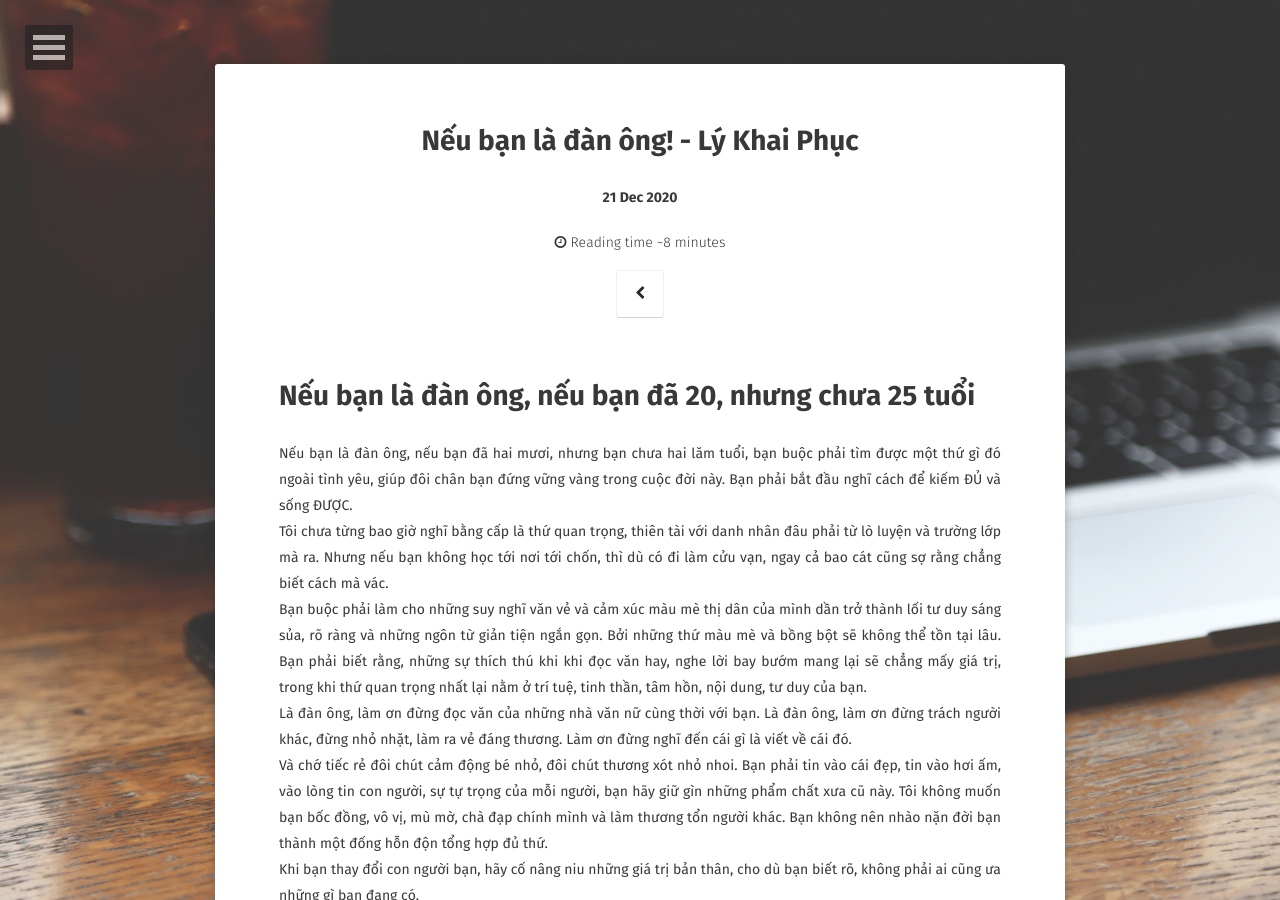
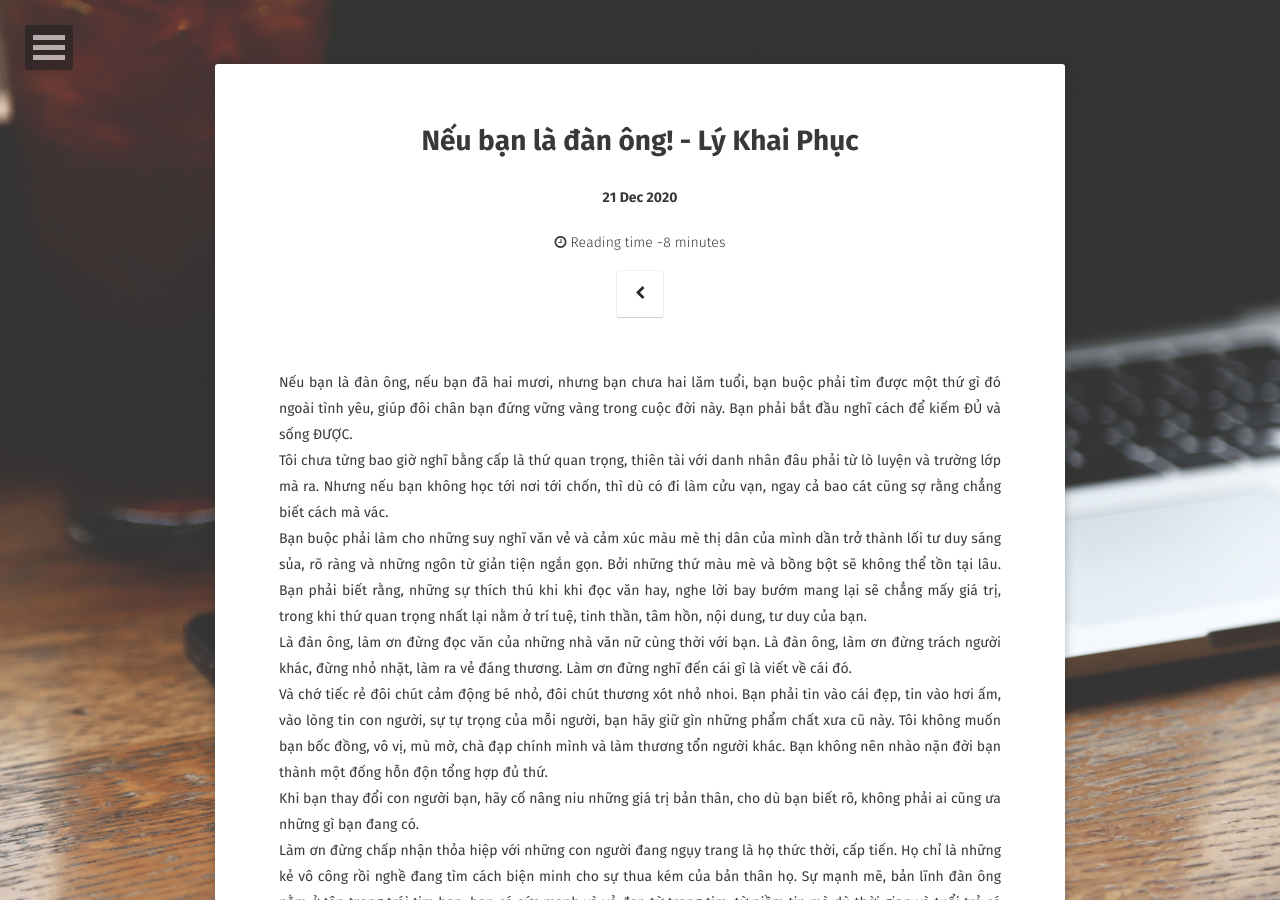
Before and after one commit to ddoffy/ddoffy.github.io, a Jekyll site: the page built from _posts/2020-12-21-be-a-man.md, in a window 1280 px wide and 900 px high. Built offline with Jekyll 4.4.1, drawn with Linux system fonts in a browser that asks for light colours; some web fonts are replaced; comment, search, counter and statistics services are not loaded.

Commit message:
Update format for posts

```diff
--- a/_posts/2020-12-21-be-a-man.md
+++ b/_posts/2020-12-21-be-a-man.md
@@ -6,10 +6,8 @@
 author: "Ly Khai Phuc"
 tags: [Ly Khai Phuc, Neu ban la dan ong]
 summary: "Nếu bạn là đàn ông"
-excertpt: "Nếu bạn là đàn ông"
+excerpt: "Nếu bạn là đàn ông, nếu bạn đã 20, nhưng chưa 25 tuổi"
 ---
-
-# Nếu bạn là đàn ông, nếu bạn đã 20, nhưng chưa 25 tuổi
 
 Nếu bạn là đàn ông, nếu bạn đã hai mươi, nhưng bạn chưa hai lăm tuổi, bạn buộc phải tìm được một thứ gì đó ngoài tình yêu, giúp đôi chân bạn đứng vững vàng trong cuộc đời này. Bạn phải bắt đầu nghĩ cách để kiếm ĐỦ và sống ĐƯỢC.
 <br>
```
